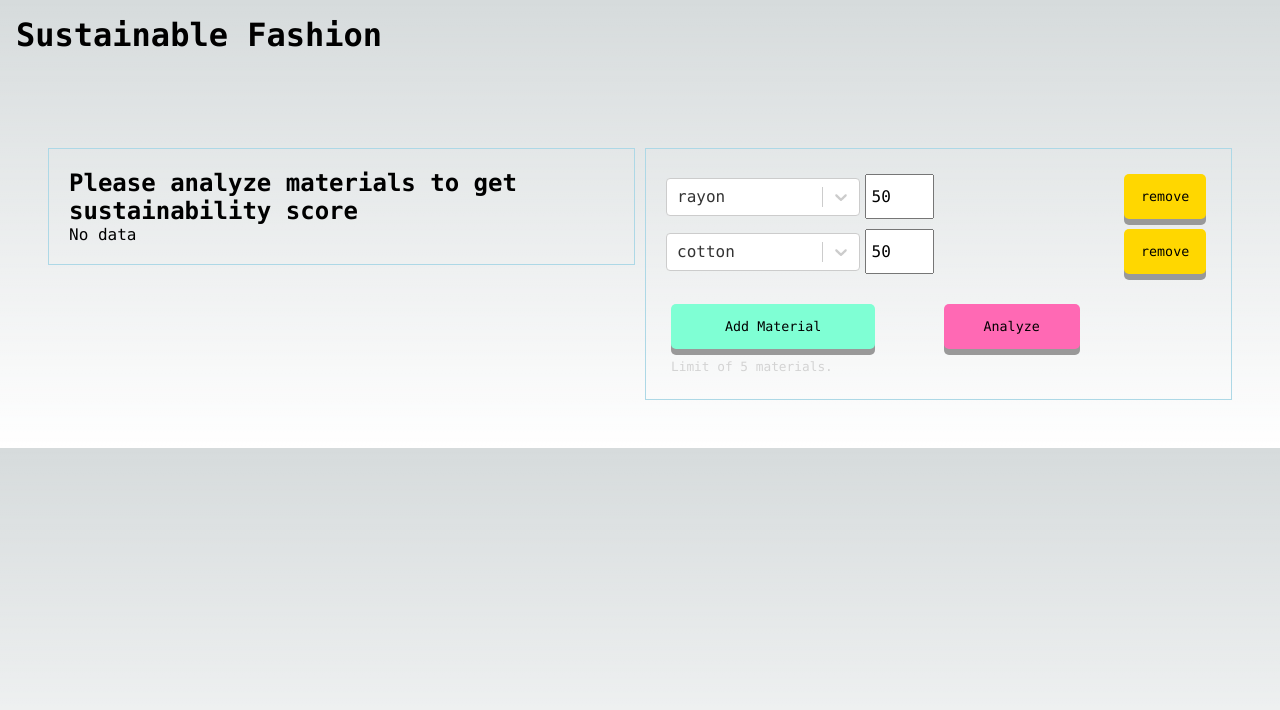
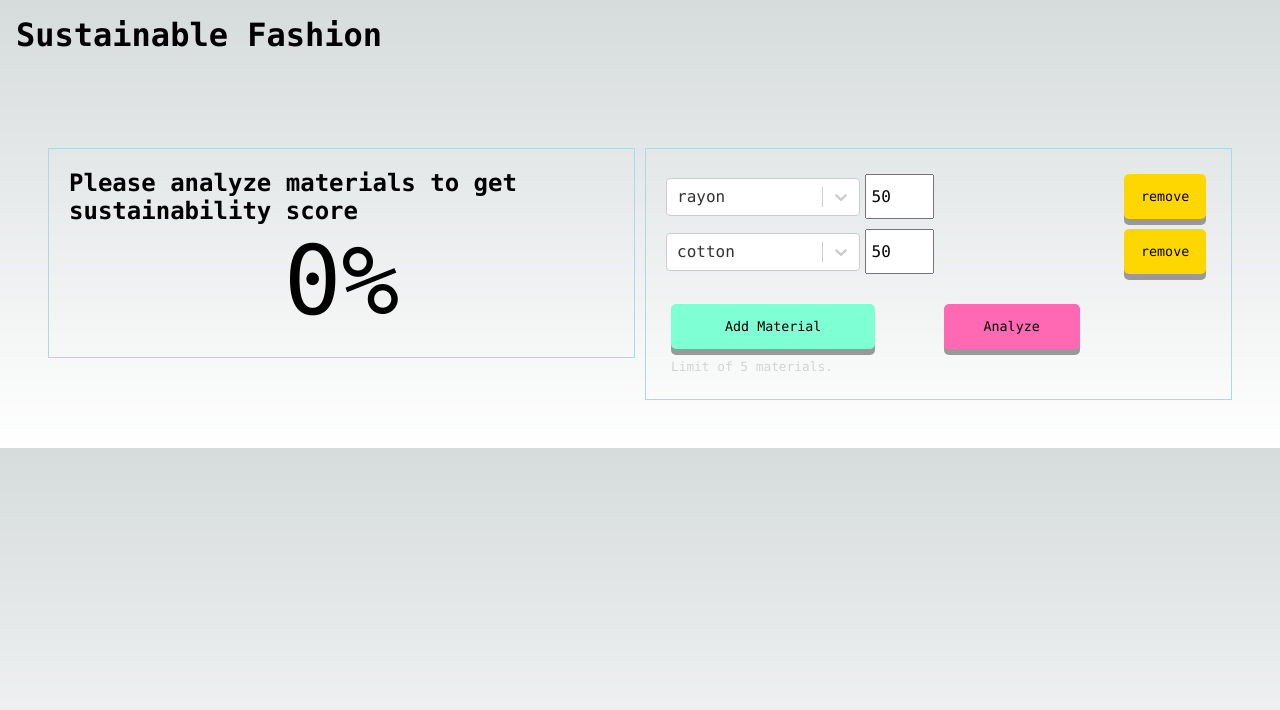
Before and after one commit to riceball1/sustainable-fashion, a Next.js app: page / in a window 1280 px wide. Shown: the top 710 px of the page. Built offline with nearby package versions, Linux system fonts and the light colour scheme.

Commit message:
Add score and styles

```diff
--- a/src/components/result.tsx
+++ b/src/components/result.tsx
@@ -1,13 +1,15 @@
+import styles from '@/styles/Result.module.css'
+
 function Result({ data = {}, score = 0 }) {
   return (
-    <div>
+    <div className={styles.result}>
       <h2>
         {score > 0
           ? `Sustainabilty score is ${score}`
           : "Please analyze materials to get sustainability score"}
       </h2>
-    <div>
-      {Object.keys(data).length > 0 ? 'Result Component' : 'No data'}
+    <div className={styles.percentageResult}>
+      {score}%
     </div>
     </div>
   );
--- a/src/pages/index.tsx
+++ b/src/pages/index.tsx
@@ -1,6 +1,5 @@
 import Head from "next/head";
-import { useEffect, useState } from "react";
-import { Inter } from "@next/font/google";
+import { useState } from "react";
 import styles from "@/styles/Home.module.css";
 import Result from '@/components/result';
 import Form from '@/components/form';
--- /dev/null
+++ b/src/styles/Result.module.css
@@ -0,0 +1,13 @@
+
+.result {
+    display: flex;
+    flex-direction: column;
+    justify-content: center;
+    align-items: center;
+}
+
+
+.percentageResult {
+    font-size: 6rem;
+    text-align: center;
+}
```
